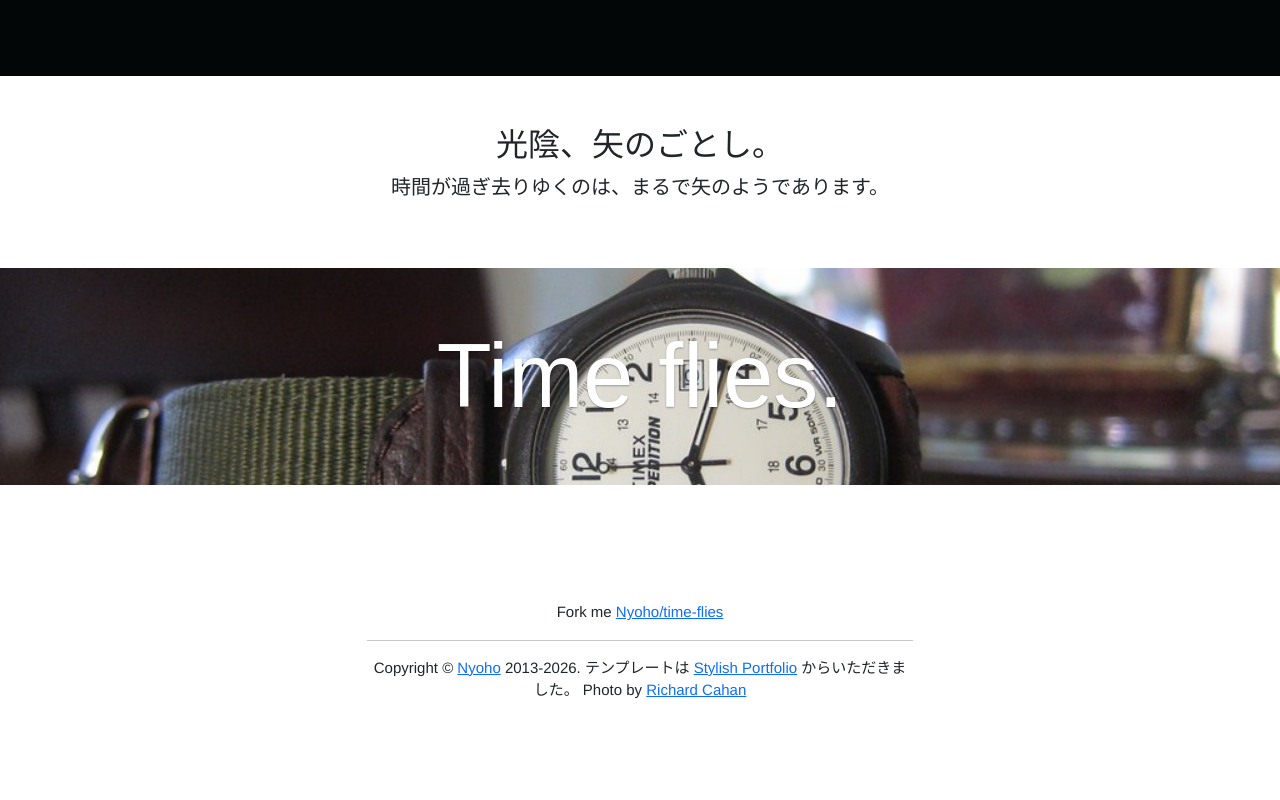
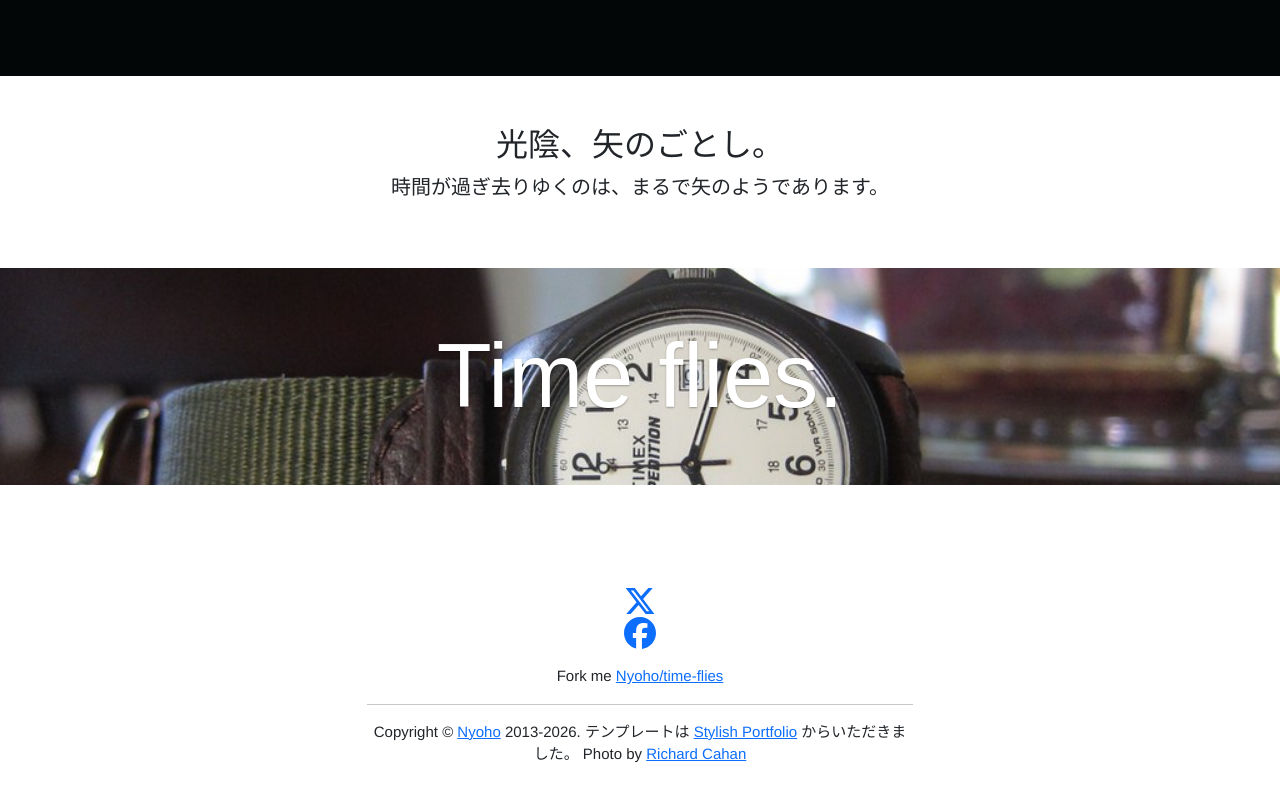
Before and after one commit to Nyoho/time-flies, a React (Vite) app: page / in a window 1280 px wide. Shown: the part 724-1524 px from the top of the page. Built offline with nearby package versions, Linux system fonts and the light colour scheme.

Commit message:
Use react-icons

```diff
--- a/src/index.jsx
+++ b/src/index.jsx
@@ -1,5 +1,6 @@
 import { lazy, Suspense, useCallback, useEffect, useRef, useState } from 'react'
 import { createRoot } from 'react-dom/client'
+import { FaFacebook, FaXTwitter } from 'react-icons/fa6'
 import { Time } from './components/time.js'
 import TimeFlies from './components/time-flies.jsx'
 import 'bootstrap/dist/css/bootstrap.min.css'
@@ -112,15 +113,30 @@ const Main = () => {
           <div className="row">
             <div className="col-md-6 offset-md-3 text-center">
               <ul className="list-inline">
-                <li><a href="http://twitter.com/NeXTSTEP2OSX/"><i className="fa fa-twitter fa-3x" /></a></li>
-                <li><a href="http://facebook.com/Nyoho"><i className="fa fa-facebook fa-3x" /></a></li>
+                <li>
+                  <a
+                    href="https://twitter.com/NeXTSTEP2OSX/"
+                    aria-label="X (Twitter)"
+                    target="_blank"
+                    rel="noopener noreferrer"
+                  >
+                    <FaXTwitter style={{ fontSize: '2rem' }} />
+                  </a>
+                </li>
+                <li>
+                  <a href="https://facebook.com/Nyoho" aria-label="Facebook" target="_blank" rel="noopener noreferrer">
+                    <FaFacebook style={{ fontSize: '2rem' }} />
+                  </a>
+                </li>
               </ul>
-              <p>Fork me <a href="https://github.com/Nyoho/time-flies">Nyoho/time-flies</a></p>
+              <p>
+                Fork me <a href="https://github.com/Nyoho/time-flies">Nyoho/time-flies</a>
+              </p>
               <hr />
               <p>
-                Copyright &copy; <a href="https://nyoho.jp">Nyoho</a> 2013-2026.
-                テンプレートは <a href="http://startbootstrap.com/stylish-portfolio">Stylish Portfolio</a> からいただきました。
-                Photo by <a href="https://www.flickr.com/photos/wordsnpix/6143515789/">Richard Cahan</a>
+                Copyright &copy; <a href="https://nyoho.jp">Nyoho</a> 2013-2026. テンプレートは{' '}
+                <a href="http://startbootstrap.com/stylish-portfolio">Stylish Portfolio</a> からいただきました。 Photo
+                by <a href="https://www.flickr.com/photos/wordsnpix/6143515789/">Richard Cahan</a>
               </p>
             </div>
           </div>
```
